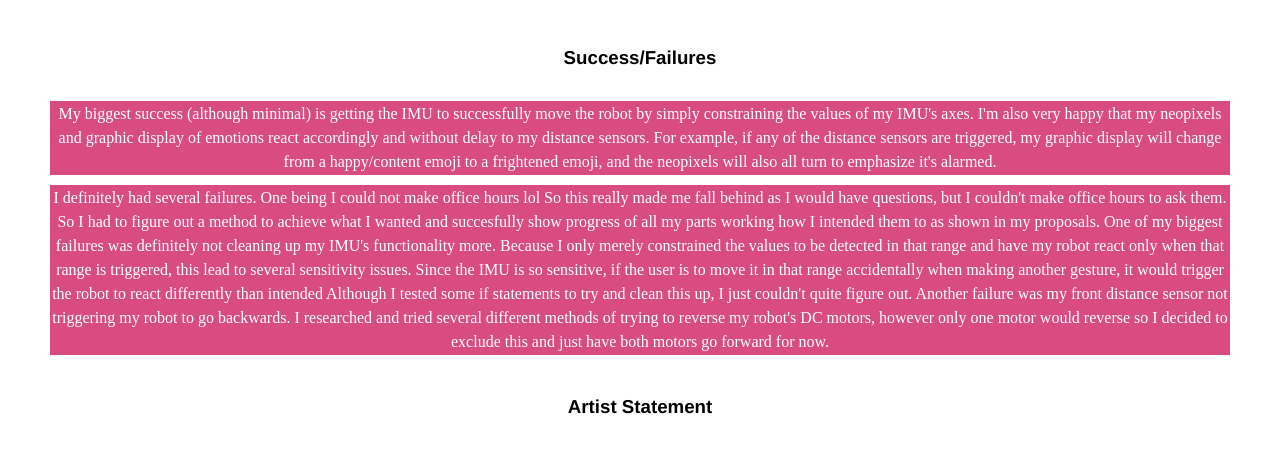
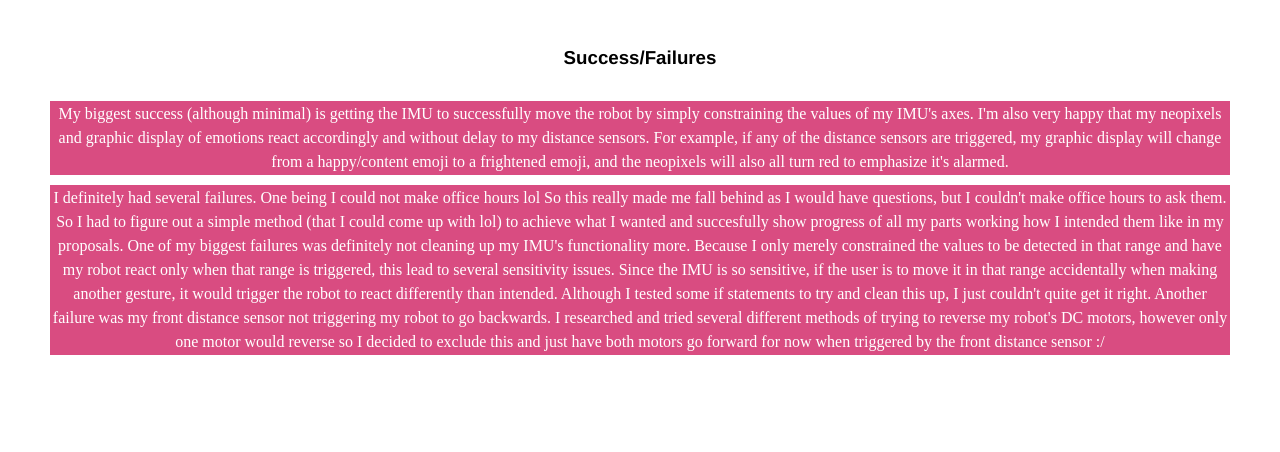
Before and after one commit to VanessaR098/art106_webpg, a plain HTML site: page final.html in a window 1280 px wide. Shown: the part 4892-5344 px from the top of the page. After the commit the page ends 5317 px from the top, so only its background shows below. Drawn offline with Linux system fonts and the light colour scheme.

Commit message:
Update final.html

```diff
--- a/final.html
+++ b/final.html
@@ -61,16 +61,6 @@
 
 
   <h3>Success/Failures</h3>
-  <p>My biggest success (although minimal) is getting the IMU to successfully move the robot by simply constraining the values of my IMU's axes. I'm also very happy that my neopixels and graphic display of emotions react accordingly and without delay to my distance sensors. For example, if any of the distance sensors are triggered, my graphic display will change from a happy/content emoji to a frightened emoji, and the neopixels will also all turn to emphasize it's alarmed.  </p>
-  <p>I definitely had several failures. One being I could not make office hours lol So this really made me fall behind as I would have questions, but I couldn't make office hours to ask them. So I had to figure out a method to achieve what I wanted and succesfully show progress of all my parts working how I intended them to as shown in my proposals. One of my biggest failures was definitely not cleaning up my IMU's functionality more. Because I only merely constrained the values to be detected in that range and have my robot react only when that range is triggered, this lead to several sensitivity issues. Since the IMU is so sensitive, if the user is to move it in that range accidentally when making another gesture, it would trigger the robot to react differently than intended Although I tested some if statements to try and clean this up, I just couldn't quite figure out.  Another failure was my front distance sensor not triggering my robot to go backwards. I researched and tried several different methods of trying to reverse my robot's DC motors, however only one motor would reverse so I decided to exclude this and just have both motors go forward for now. </p>
-
-
-  <h3>Artist Statement</h3>
-
-
-
-
-
-
-
+  <p>My biggest success (although minimal) is getting the IMU to successfully move the robot by simply constraining the values of my IMU's axes. I'm also very happy that my neopixels and graphic display of emotions react accordingly and without delay to my distance sensors. For example, if any of the distance sensors are triggered, my graphic display will change from a happy/content emoji to a frightened emoji, and the neopixels will also all turn red to emphasize it's alarmed.  </p>
+  <p>I definitely had several failures. One being I could not make office hours lol So this really made me fall behind as I would have questions, but I couldn't make office hours to ask them. So I had to figure out a simple method (that I could come up with lol) to achieve what I wanted and succesfully show progress of all my parts working how I intended them like in my proposals. One of my biggest failures was definitely not cleaning up my IMU's functionality more. Because I only merely constrained the values to be detected in that range and have my robot react only when that range is triggered, this lead to several sensitivity issues. Since the IMU is so sensitive, if the user is to move it in that range accidentally when making another gesture, it would trigger the robot to react differently than intended. Although I tested some if statements to try and clean this up, I just couldn't quite get it right.  Another failure was my front distance sensor not triggering my robot to go backwards. I researched and tried several different methods of trying to reverse my robot's DC motors, however only one motor would reverse so I decided to exclude this and just have both motors go forward for now when triggered by the front distance sensor :/ </p>
   </body>
```
